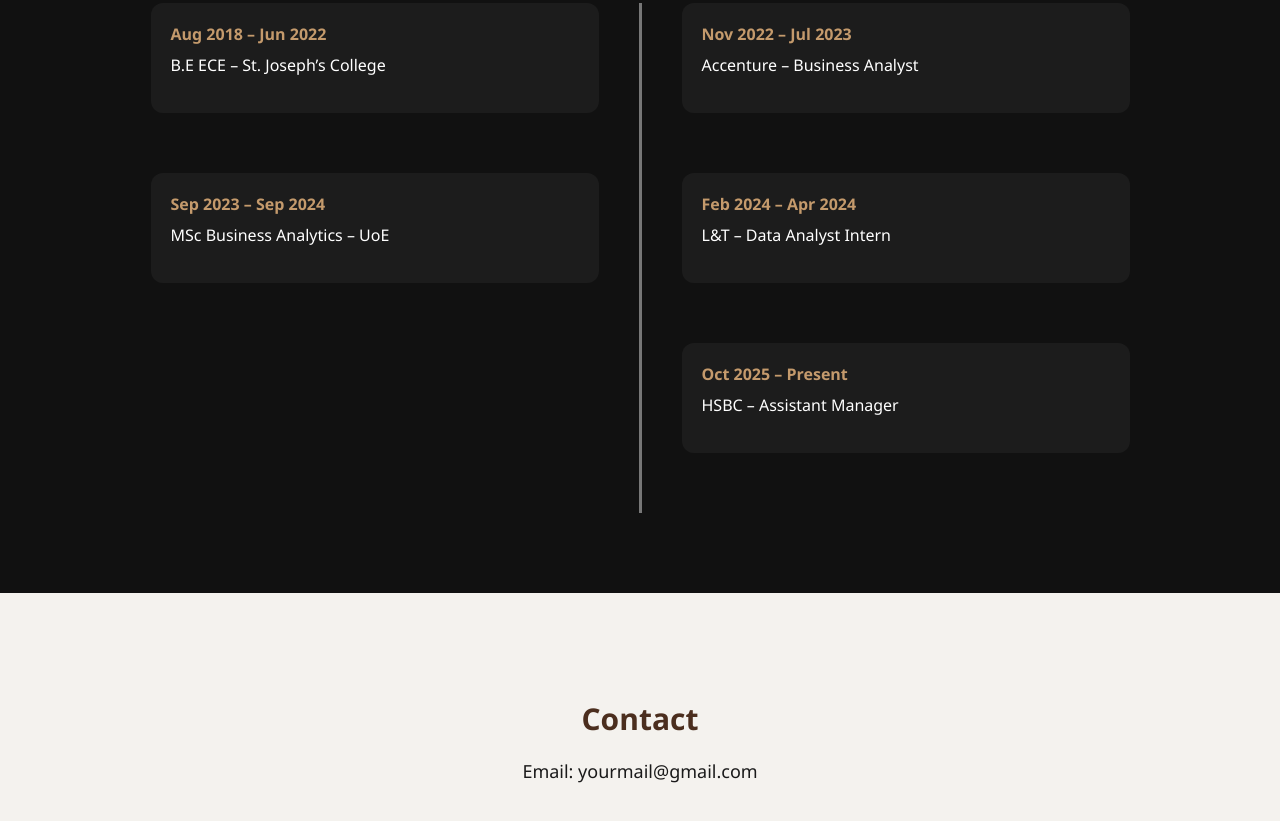
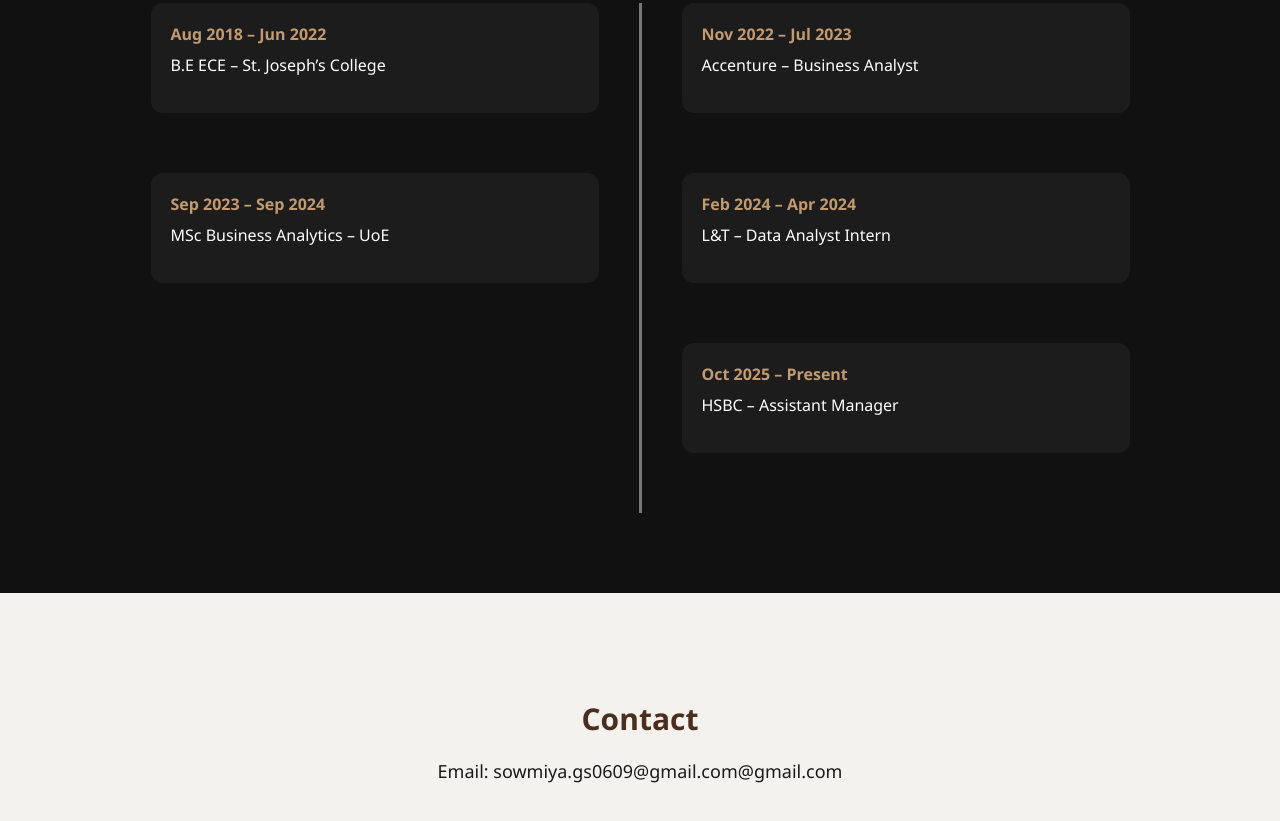
Before and after one commit to sowmiyagowthaman/sowmiyagowthaman.github.io, a plain HTML site: page index.html in a window 1280 px wide. Shown: the part 1233-2054 px from the top of the page. Drawn offline with Linux system fonts and the light colour scheme.

Commit message:
Update index.html

```diff
--- a/index.html
+++ b/index.html
@@ -267,7 +267,7 @@
 <!-- CONTACT -->
 <section id="contact" class="contact">
   <h2>Contact</h2>
-  <p>Email: yourmail@gmail.com</p>
+  <p>Email: sowmiya.gs0609@gmail.com@gmail.com</p>
 </section>
 
 </body>
```
